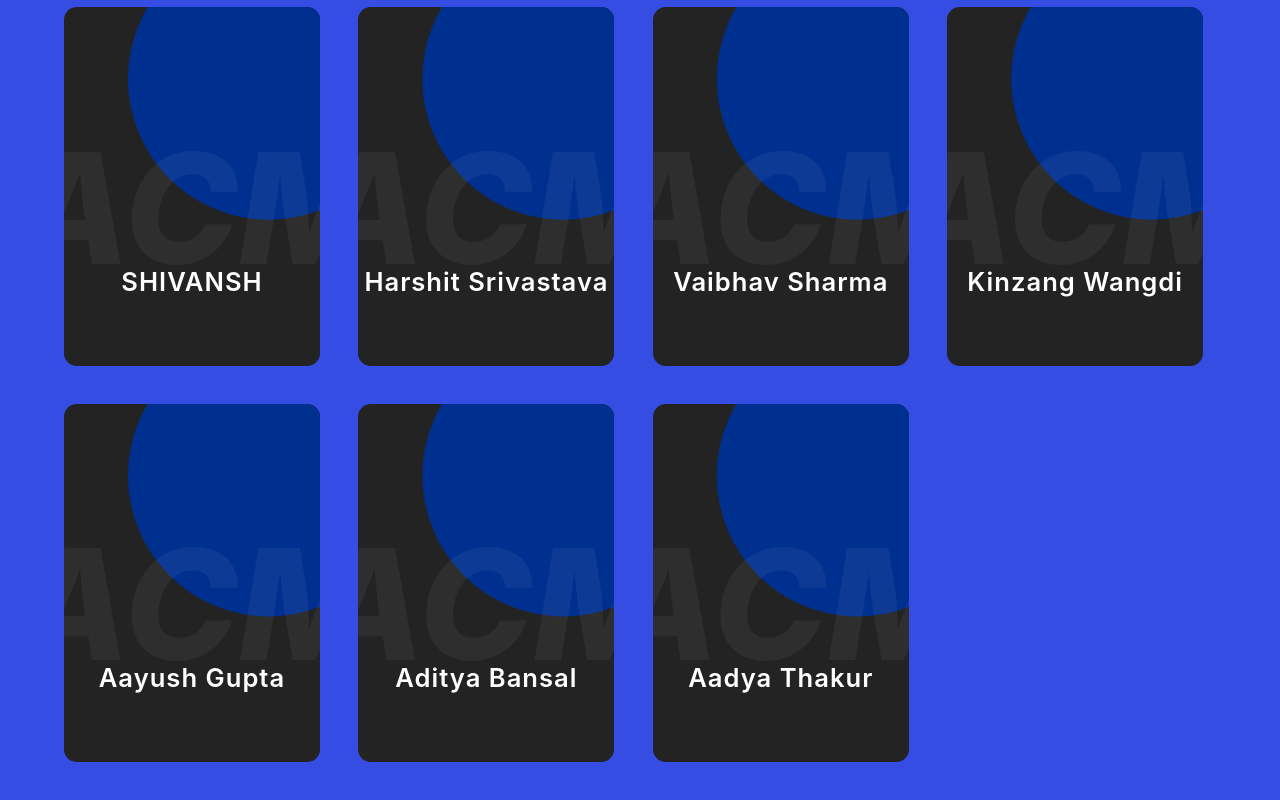
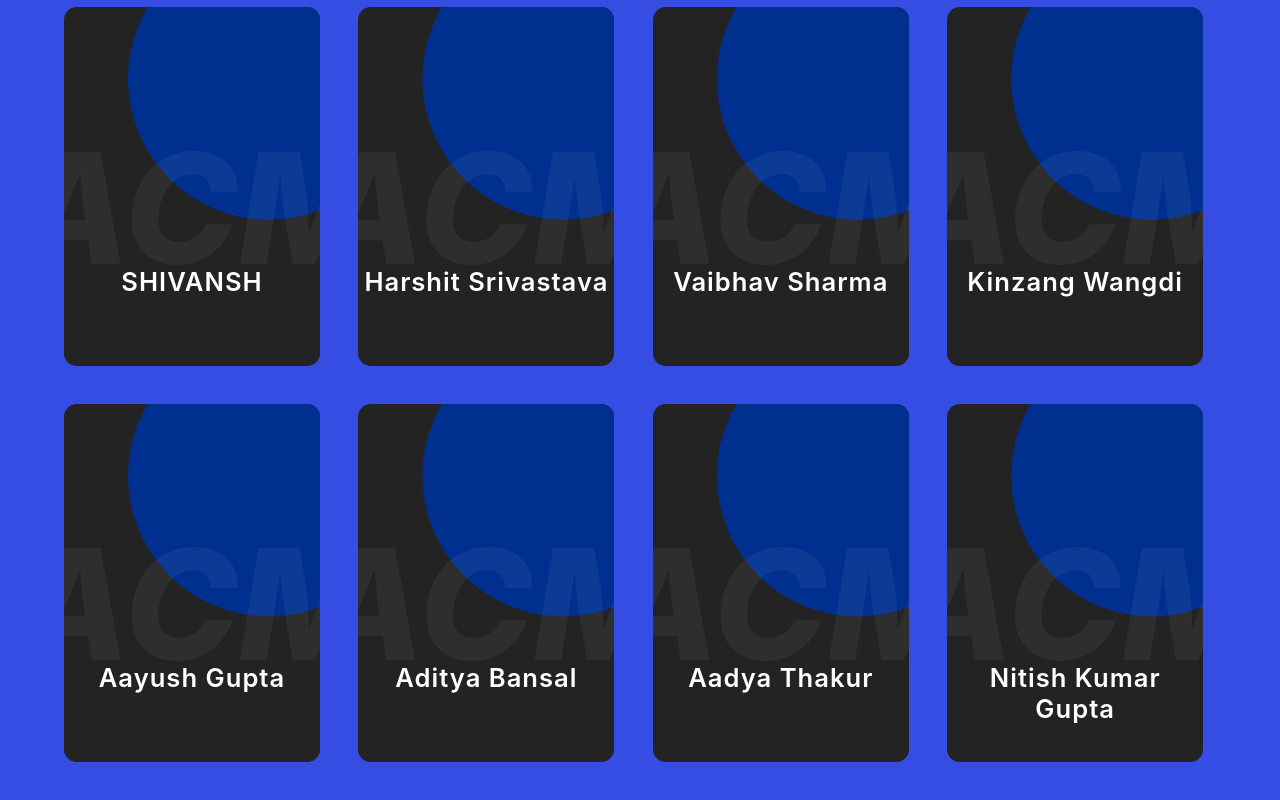
Before and after one commit to ACM-JUIT/ACM-Members, a React (Create React App) app: page / in a window 1280 px wide. Shown: the part 1944-2744 px from the top of the page. Built offline with nearby package versions, Linux system fonts and the light colour scheme.

Commit message:
added new member

```diff
--- a/src/data.js
+++ b/src/data.js
@@ -163,4 +163,11 @@ export const membersData = [
       github: "https://github.com/aadya-21",
       linkedin: "",
     },
+{
+      name: "Nitish Kumar Gupta",
+      quote: "Member of ACM-JUIT",
+      insta: "https://www.instagram.com/yr.nitish/",
+      github: "https://github.com/yr-nitish",
+      linkedin: "https://www.linkedin.com/in/nitish-gupta-6b017721a/",
+    },
   ];
```
